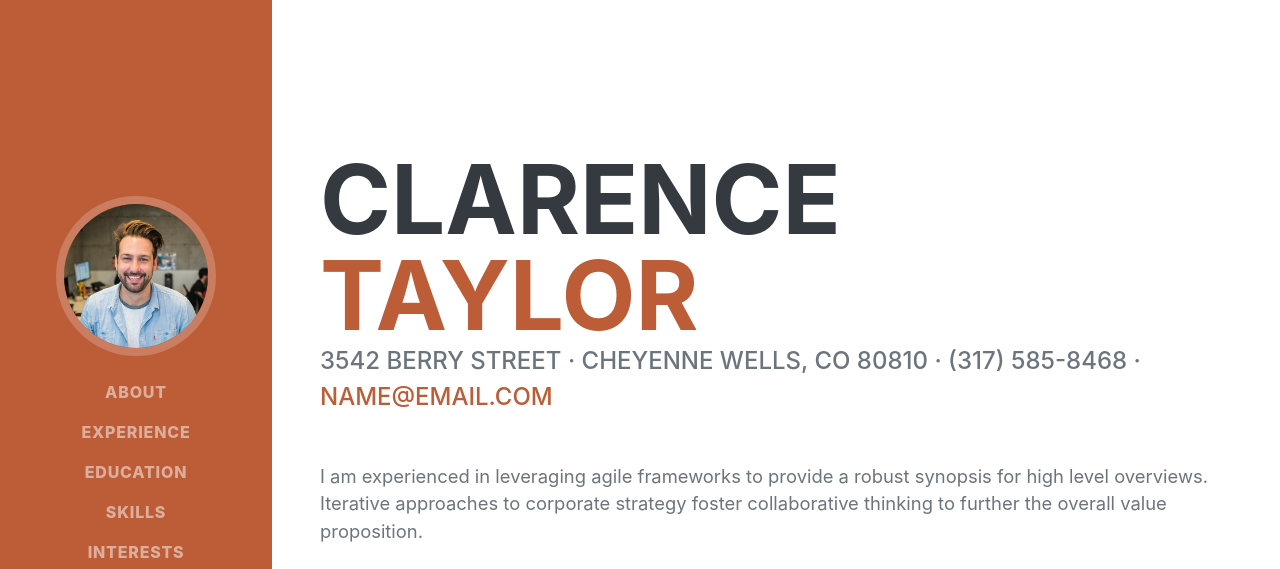
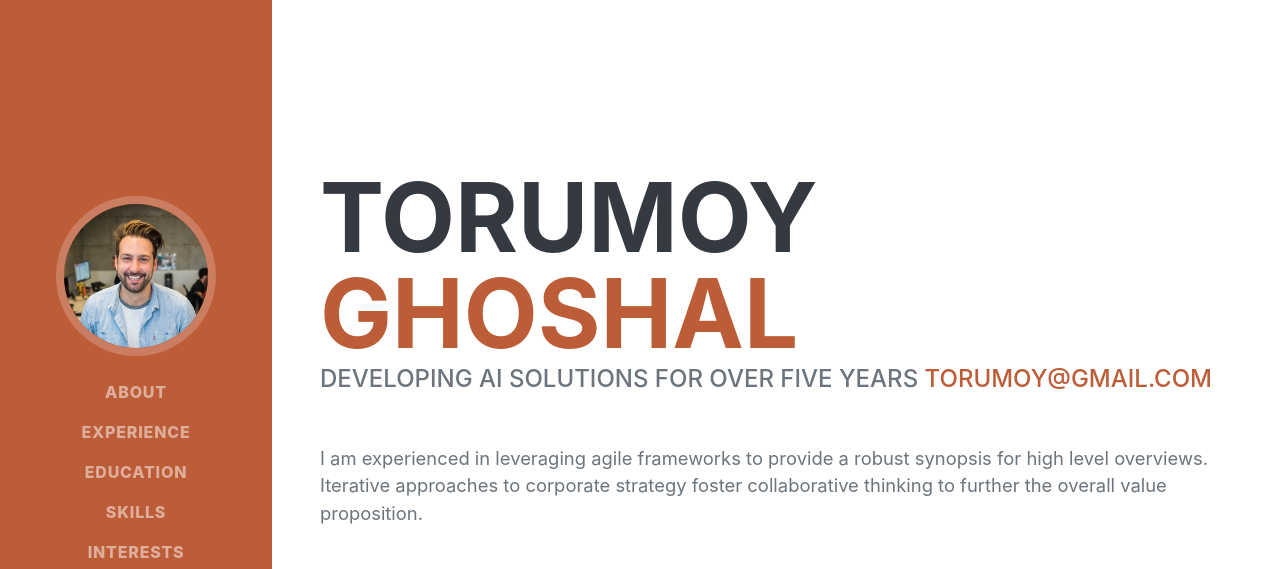
Before and after one commit to torumoy/torumoy.github.io, a plain HTML site: page index.html in a window 1280 px wide. Shown: the top 569 px of the page. Drawn offline with nearby package versions, Linux system fonts and the light colour scheme; a web font is replaced by a local one.

Commit message:
updated name

```diff
--- a/index.html
+++ b/index.html
@@ -40,12 +40,12 @@
             <section class="resume-section" id="about">
                 <div class="resume-section-content">
                     <h1 class="mb-0">
-                        Clarence
-                        <span class="text-primary">Taylor</span>
+                        Torumoy
+                        <span class="text-primary">Ghoshal</span>
                     </h1>
                     <div class="subheading mb-5">
-                        3542 Berry Street · Cheyenne Wells, CO 80810 · (317) 585-8468 ·
-                        <a href="mailto:name@email.com">name@email.com</a>
+                        Developing AI Solutions for over Five Years
+			<a href="mailto:name@email.com">torumoy@gmail.com</a>
                     </div>
                     <p class="lead mb-5">I am experienced in leveraging agile frameworks to provide a robust synopsis for high level overviews. Iterative approaches to corporate strategy foster collaborative thinking to further the overall value proposition.</p>
                     <div class="social-icons">
```
